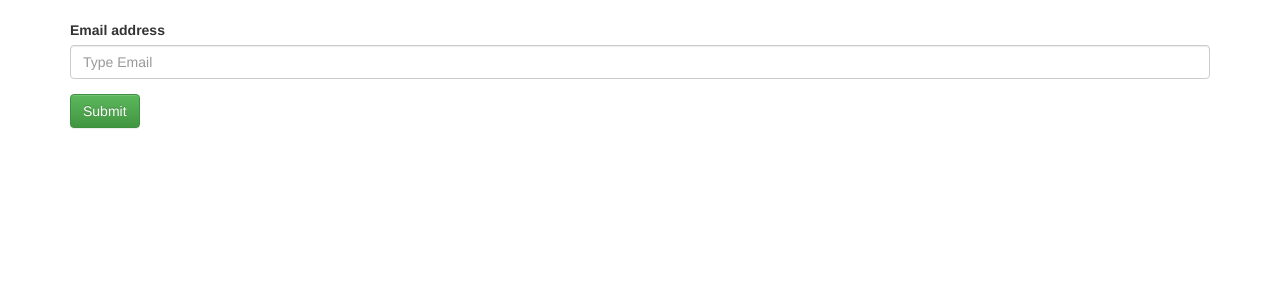
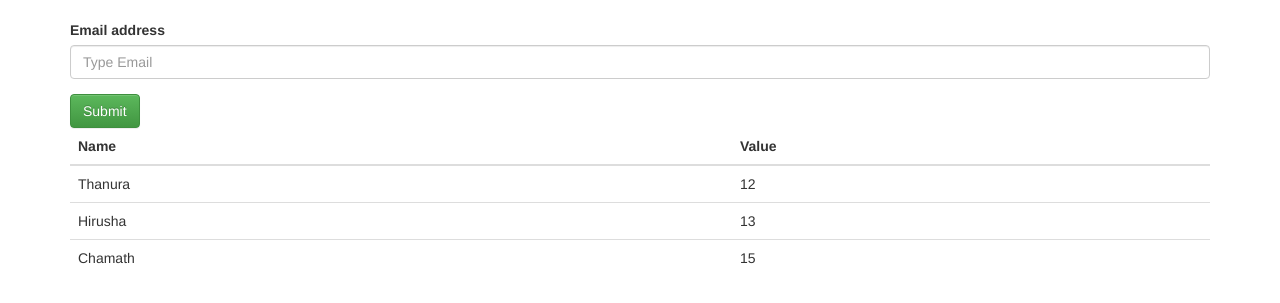
Before and after one commit to TheJenos/Framework_X, a PHP site: page /test.php in a window 1280 px wide. Shown: the top 303 px of the page. Run offline with PHP 8.4, Linux system fonts and the light colour scheme.

Commit message:
Table Object :awesome:

```diff
--- a/HTML/Basic/PageStructure.php
+++ b/HTML/Basic/PageStructure.php
@@ -40,7 +40,8 @@ class PageStructure {
         $this->updateBody();
         $this->Body->setInner_HTML($this->Body_HTML);
         $this->Body->updateHTML();
-        $this->Full_HTML = "<html>";
+        $this->Full_HTML = "<!DOCTYPE html>";
+        $this->Full_HTML .= '<html lang="en">';
         $this->Full_HTML .= "<head>";
         $this->Full_HTML .= "<title>" . $this->HTML_title . "</title>";
         $this->Full_HTML .= $this->Header_HTML;
--- a/HTML/Basic/Tag.php
+++ b/HTML/Basic/Tag.php
@@ -45,7 +45,7 @@ class Tag {
         $this->updateStyle();
         $array = get_object_vars($this);
         foreach ($array as $key => $value) {
-            if (substr($key, 0, 5) == "HTML_" && strlen($value)>0) {
+            if (substr($key, 0, 5) == "HTML_" && strlen($value) > 0) {
                 $this->TAG_attrib .= " " . substr($key, 5, strlen($key) - 4) . '="' . $value . '"';
             }
         }
@@ -55,7 +55,7 @@ class Tag {
         if (count($this->Class_Names) > 0) {
             $this->HTML_class = "";
             foreach ($this->Class_Names as $key => $value) {
-                $this->HTML_class .= $value." ";
+                $this->HTML_class .= $value . " ";
             }
         }
     }
@@ -64,7 +64,7 @@ class Tag {
         if (count($this->Style_List) > 0) {
             $this->HTML_style = "";
             foreach ($this->Style_List as $key => $value) {
-                $this->HTML_style .= $key.":".$value.";";
+                $this->HTML_style .= $key . ":" . $value . ";";
             }
         }
     }
@@ -72,8 +72,8 @@ class Tag {
     public function updateInnerHTML() {
         if (count($this->Inner_Tags) > 0) {
             foreach ($this->Inner_Tags as $key => $value) {
-                $value->updateHTML();
-                $this->Inner_HTML .= $value->getTAG_HTML();
+                    $value->updateHTML();
+                    $this->Inner_HTML .= $value->getTAG_HTML();
             }
         }
     }
@@ -81,9 +81,15 @@ class Tag {
     public function addElement($tag) {
         $this->Inner_Tags[$tag->getTAG_number()] = $tag;
     }
-    public function addStyle($style_name,$value) {
+
+    public function addText($text) {
+        $this->setInner_HTML($text);
+    }
+
+    public function addStyle($style_name, $value) {
         $this->Style_List[$style_name] = $value;
     }
+
     public function addClass($Class) {
         array_push($this->Class_Names, $Class);
     }
@@ -98,11 +104,12 @@ class Tag {
         }
     }
 
-    public function __construct($TAG_name, $close = null,$id = null) {
+    public function __construct($TAG_name, $close = null, $id = null) {
         $this->TAG_name = $TAG_name;
         $this->TAG_Type = $close;
-        $this->TAG_number = random_int(0, 999999999);
-        if($id == NULL)$this->HTML_id = $this->TAG_name . "_" . $this->TAG_number;
+        $this->TAG_number = random_int(0, 999999999) . "##" . random_int(0, 999999999);
+        if ($id == NULL)
+            $this->HTML_id = $this->TAG_name . "_" . $this->TAG_number;
     }
 
     public function printTag() {
@@ -149,5 +156,4 @@ class Tag {
         $this->TAG_number = $TAG_number;
     }
 
-
 }
--- a/HTML/Div.php
+++ b/HTML/Div.php
@@ -4,8 +4,9 @@ include_once 'Basic/Tag.php';
 
 class Div extends Tag {
 
-    public function __construct() {
+    public function __construct($HTML ="") {
         parent::__construct("div");
+        $this->setInner_HTML($HTML);
     }
 
 }
--- a/HTML/Inti.php
+++ b/HTML/Inti.php
@@ -6,5 +6,7 @@ include_once './HTML/Label.php';
 include_once './HTML/Script.php';
 include_once './HTML/Link.php';
 include_once './HTML/Div.php';
+include_once './HTML/Meta.php';
+include_once './HTML/Table.php';
 include_once './HTML/Basic/Tag.php';
 include_once './HTML/Basic/PageStructure.php';
--- /dev/null
+++ b/HTML/Meta.php
@@ -0,0 +1,19 @@
+<?php
+include_once 'Basic/Tag.php';
+class Meta extends Tag{
+    public $HTML_content="";
+
+    public function __construct($name = "",$content = "") {
+        parent::__construct("meta",NULL,TRUE);
+        $this->setHTML_name($name);
+        $this->setHTML_content($content);
+    }
+    function getHTML_content() {
+        return $this->HTML_content;
+    }
+
+    function setHTML_content($HTML_content) {
+        $this->HTML_content = $HTML_content;
+    }
+
+}
--- /dev/null
+++ b/HTML/Table.php
@@ -0,0 +1,87 @@
+<?php
+
+include_once 'Basic/Tag.php';
+
+class Table extends Tag {
+
+    public $HTML_border = "";
+    public $Header_Tags = array();
+    public $Header_HTML = "";
+    public $Body_Tags = array();
+    public $Body_HTML = "";
+
+    public function updateBody() {
+        foreach ($this->Body_Tags as $key => $value) {
+            $value->updateHTML();
+            $this->Body_HTML .= $value->getTAG_HTML();
+        }
+    }
+
+    public function updateHead() {
+        foreach ($this->Header_Tags as $key => $value) {
+            $value->updateHTML();
+            $this->Header_HTML .= $value->getTAG_HTML();
+        }
+    }
+
+    public function updateHTML() {
+        $this->updateHead();
+        $this->updateBody();
+        $this->setInner_HTML("<thead>" . $this->Header_HTML . "</thead><tbody>" . $this->Body_HTML . "</tbody>");
+        parent::updateHTML();
+    }
+
+    public function __construct() {
+        parent::__construct("table");
+    }
+
+    public function addARowToHead() {
+        $tr = new Tag("tr");
+        $this->Header_Tags[$tr->getTAG_number()] = $tr;
+        return $tr;
+    }
+
+    public function addARowToBody() {
+        $tr = new Tag("tr");
+        $this->Body_Tags[$tr->getTAG_number()] = $tr;
+        return $tr;
+    }
+
+    public function isATableHeader($tag) {
+        foreach ($this->Header_Tags as $key => $value) {
+            if ($value == $tag) {
+                return TRUE;
+            }
+        }
+        return FALSE;
+    }
+
+    public function isATableBody($tag) {
+        foreach ($this->Body_Tags as $key => $value) {
+            if ($value == $tag) {
+                return TRUE;
+            }
+        }
+        return FALSE;
+    }
+
+    public function addData($tr, $tag, $tdd = null) {
+        if ($tdd == null) {
+            if ($this->isATableHeader($tr)) {
+                $td = new Tag("th");
+            } else {
+                $td = new Tag("td");
+            }
+        }
+        if ($tag instanceof Tag) {
+            $td->addElement($tag);
+        } else {
+            $td->addText($tag);
+        }
+        if ($tdd == null)
+            $tr->addElement($td);
+
+        return $td;
+    }
+
+}
--- a/test.php
+++ b/test.php
@@ -1,4 +1,5 @@
 <?php
+
 include "./HTML/Inti.php";
 
 $full = new PageStructure();
@@ -8,6 +9,7 @@ $lab1 = new Label("Email address");
 $div1 = new Div();
 $div0 = new Div();
 
+$full->addToHead(new Meta("viewport", "width=device-width, initial-scale=1"));
 $full->addToHead(new Link("https://maxcdn.bootstrapcdn.com/bootstrap/3.3.7/css/bootstrap.min.css"));
 $full->addToHead(new Link("https://maxcdn.bootstrapcdn.com/bootstrap/3.3.7/css/bootstrap-theme.min.css"));
 $full->addToHead(new Script("https://maxcdn.bootstrapcdn.com/bootstrap/3.3.7/js/bootstrap.min.js"));
@@ -31,5 +33,23 @@ $div0->addElement($btn1);
 $div0->addClass("container");
 $div0->addStyle("padding-top", "20px");
 
+$table1 = new Table();
+$table1->addClass("table");
+$tr1 = $table1->addARowToHead();
+$table1->addData($tr1, "Name");
+$table1->addData($tr1, "Value");
+$tr2 = $table1->addARowToBody();
+$table1->addData($tr2, "Thanura");
+$table1->addData($tr2, "12");
+$tr3 = $table1->addARowToBody();
+$table1->addData($tr3, "Hirusha");
+$table1->addData($tr3, "13");
+$tr3 = $table1->addARowToBody();
+$table1->addData($tr3, "Chamath");
+$table1->addData($tr3, "15");
+
+
+$div0->addElement($table1);
+
 $full->addToBody($div0);
 $full->printHTML();
```
